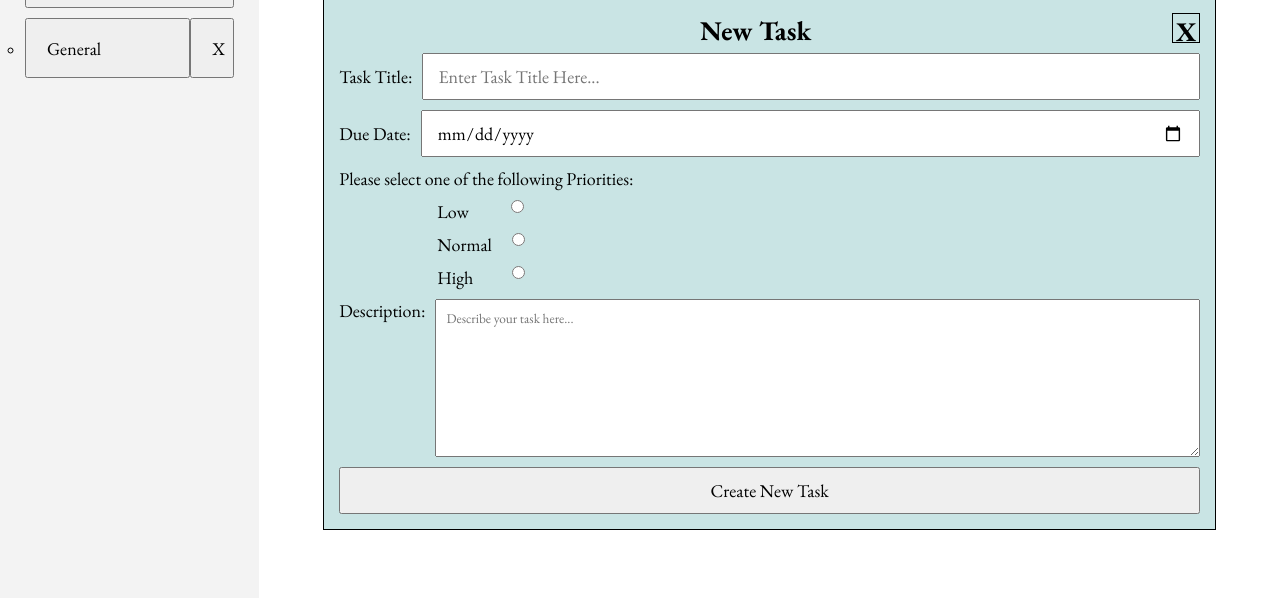
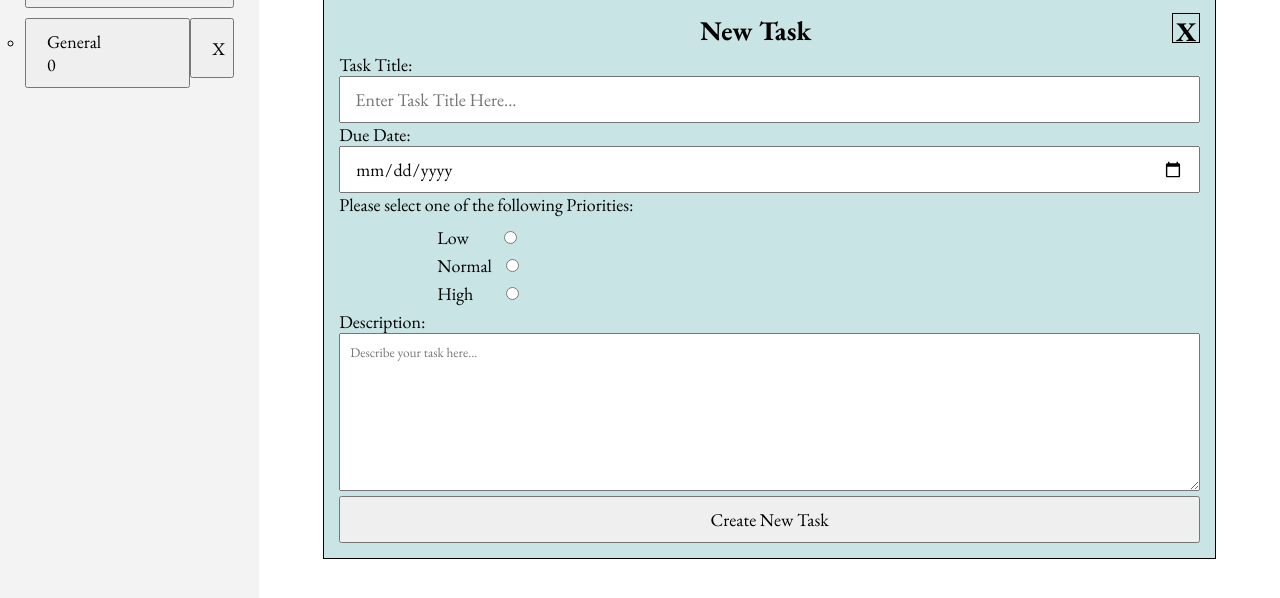
Before and after one commit to hosja83/todo-list, a website built with webpack: page src/index.html in a window 1280 px wide. Both pictures are taken after a click on the button "Add Task". Shown: the part 190-788 px from the top of the page. Built offline with nearby package versions, Linux system fonts and the light colour scheme.

Commit message:
Refactored classname for form input and restructured location of add project form and added DOM elements for displaying general project icon and task count icon at intialization

```diff
--- a/src/index.html
+++ b/src/index.html
@@ -8,6 +8,11 @@
     <script src="https://kit.fontawesome.com/703f595fbc.js" crossorigin="anonymous"></script>
     <title><%=htmlWebpackPlugin.options.title%></title>
   </head>
+
+<!-- <svg height="27" width="30">
+  <circle cx="17" cy="14" r="40%" fill="#6ca4bc" stroke="midnightblue"></circle>
+  <text x="7" y="18" fill="white" font-size="14px">999</text>
+</svg> -->
 
   <body>
     <div class="top-section">
@@ -24,17 +29,20 @@
         </div>
         <div id="on-add-project">
           <form onsubmit="return false" novalidate>
-            <input id="create-project" type="text">
+            <div class="label-input">
+              <label for="create-project">New Project: </label>
+              <input id="create-project" type="text">
+            </div>
             <div class="check-cancel-container">
-              <button type="submit" id="create-on-add-project">create</button>
-              <button type="button" id="cancel-on-add-project">cancel</button>
+              <button type="submit" id="create-on-add-project">Create</button>
+              <button type="button" id="cancel-on-add-project">Cancel</button>
             </div>
           </form>
         </div>
         <ul id="project-list">
           <li class="general-list-item">
             <div class="project-buttons-container">
-              <button class="general">General</button>
+              <button class="general"><div class="project-icon"></div>General<div class="project-task-count-icon">0</div></button>
               <button class="delete-project" onclick="deleteProject(event)">X</span>
             </div>
           </li>
@@ -48,28 +56,28 @@
         <div class="task-form">
           <h2>New Task<span class="cancel-task">X</span></h2>
           <form id="task-form">
-            <div class="task-label-input">
+            <div class="label-input">
               <label for="name">Task Title: </label>
               <input type="text" id="name" name="name" required placeholder="Enter Task Title Here...">
             </div>
-            <div class="task-label-input">
+            <div class="label-input">
               <label for="date">Due Date: </label>
               <input type="date" id="date" name="date" required>
             </div>
             <p>Please select one of the following Priorities: </p>
-            <div class="task-label-input">
+            <div class="label-input">
               <label for="low">Low</label>
               <input type="radio" id="low" name="priority" value="Low" required>
             </div>
-            <div class="task-label-input">
+            <div class="label-input">
               <label for="normal">Normal</label>
               <input type="radio" id="normal" name="priority" value="Normal" required>
             </div>
-            <div class="task-label-input">
+            <div class="label-input">
               <label for="high">High</label>
               <input type="radio" id="high" name="priority" value="High" required>
             </div>
-            <div class="task-label-input">
+            <div class="label-input">
               <label for="description">Description: </label>
               <textarea id="description" name="description" maxlength="620" placeholder="Describe your task here..." rows="8" cols="52"></textarea>
             </div>
```
